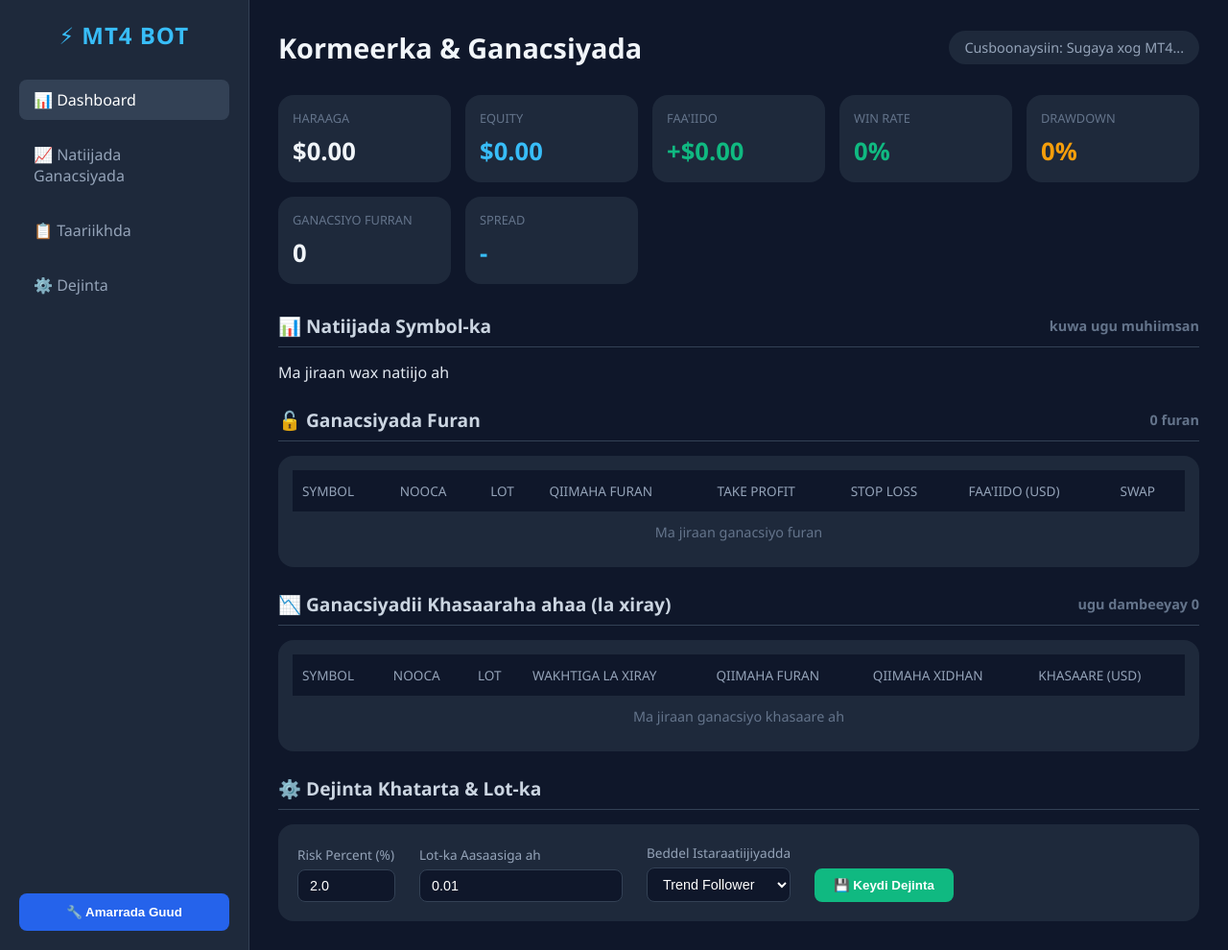
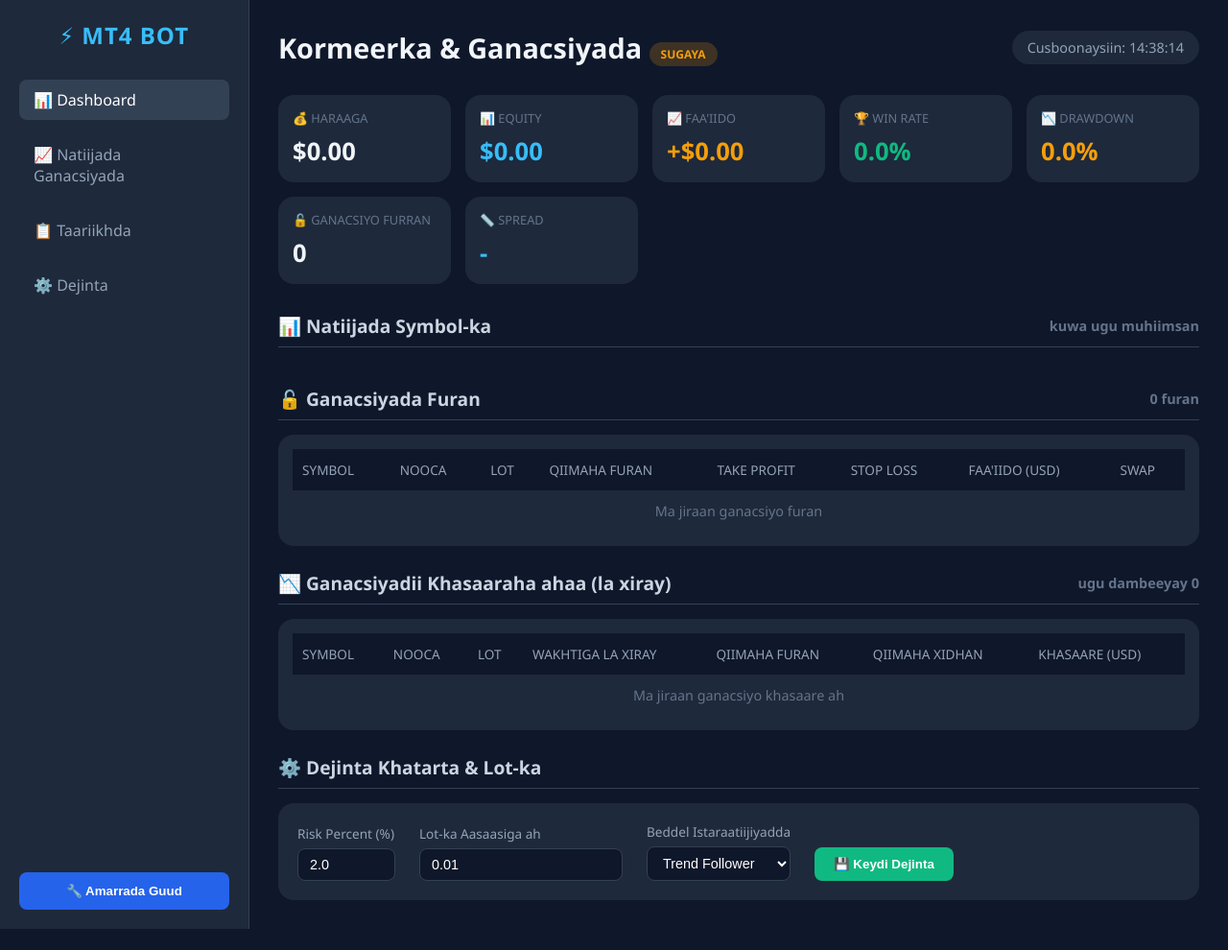
Before and after one commit to Shitomadone12/mohapro-dashboard, a Flask app: page / in a window 1280 px wide. Shown: the whole page at 96% size. After the commit the page ends 968 px from the top, so only its background shows below. Run offline with Flask 3, Linux system fonts and the light colour scheme.

Commit message:
Update index.html

```diff
--- a/templates/index.html
+++ b/templates/index.html
@@ -171,6 +171,41 @@
       cursor: pointer;
     }
     .save-btn:hover { background: #059669; }
+
+    /* Loading indicator */
+    .loading-spinner {
+      border: 3px solid #334155;
+      border-top: 3px solid #38bdf8;
+      border-radius: 50%;
+      width: 20px;
+      height: 20px;
+      animation: spin 1s linear infinite;
+      display: inline-block;
+      margin-left: 10px;
+      vertical-align: middle;
+    }
+    @keyframes spin {
+      0% { transform: rotate(0deg); }
+      100% { transform: rotate(360deg); }
+    }
+
+    /* Status badge */
+    .status-badge {
+      display: inline-block;
+      padding: 4px 12px;
+      border-radius: 20px;
+      font-size: 0.75rem;
+      font-weight: bold;
+      text-transform: uppercase;
+    }
+    .status-live {
+      background: rgba(16, 185, 129, 0.2);
+      color: #10b981;
+    }
+    .status-waiting {
+      background: rgba(245, 158, 11, 0.2);
+      color: #f59e0b;
+    }
   </style>
 </head>
 <body>
@@ -189,85 +224,58 @@
 
   <main class="main">
     <div class="header">
-      <h1>Kormeerka & Ganacsiyada</h1>
+      <h1>
+        Kormeerka & Ganacsiyada
+        <span id="connectionStatus" class="status-badge status-waiting">SUGAYA</span>
+      </h1>
       <div class="update-time" id="updateTime">Cusboonaysiin: {{ update_time }}</div>
     </div>
 
     <!-- Summary stats -->
     <div class="stats-grid">
-      <div class="stat-card"><div class="label">Haraaga</div><div class="value white" id="balance">${{ "{:,.2f}".format(balance) }}</div></div>
-      <div class="stat-card"><div class="label">Equity</div><div class="value info" id="equity">${{ "{:,.2f}".format(equity) }}</div></div>
-      <div class="stat-card"><div class="label">Faa'iido</div><div class="value {{ 'positive' if profit >= 0 else 'negative' }}" id="profit">{{ "{:+,.2f}".format(profit) }}</div></div>
-      <div class="stat-card"><div class="label">Win Rate</div><div class="value positive" id="winRate">{{ win_rate }}%</div></div>
-      <div class="stat-card"><div class="label">Drawdown</div><div class="value neutral" id="drawdown">{{ drawdown }}%</div></div>
-      <div class="stat-card"><div class="label">Ganacsiyo Furran</div><div class="value white" id="openTradesCount">{{ open_trades_count }}</div></div>
-      <div class="stat-card"><div class="label">Spread</div><div class="value info" id="spread">{{ spread if spread else '-' }}</div></div>
+      <div class="stat-card"><div class="label">💰 Haraaga</div><div class="value white" id="balance">$0.00</div></div>
+      <div class="stat-card"><div class="label">📊 Equity</div><div class="value info" id="equity">$0.00</div></div>
+      <div class="stat-card"><div class="label">📈 Faa'iido</div><div class="value neutral" id="profit">$0.00</div></div>
+      <div class="stat-card"><div class="label">🏆 Win Rate</div><div class="value positive" id="winRate">0%</div></div>
+      <div class="stat-card"><div class="label">📉 Drawdown</div><div class="value neutral" id="drawdown">0%</div></div>
+      <div class="stat-card"><div class="label">🔓 Ganacsiyo Furran</div><div class="value white" id="openTradesCount">0</div></div>
+      <div class="stat-card"><div class="label">📏 Spread</div><div class="value info" id="spread">-</div></div>
     </div>
 
     <!-- SYMBOL RESULT SECTION -->
     <h2 class="section-title">📊 Natiijada Symbol-ka <span id="symbolCount">kuwa ugu muhiimsan</span></h2>
     <div class="symbol-results" id="symbolResultsContainer">
-      {% for sym in symbol_results %}
       <div class="symbol-card">
-        <div class="pair">{{ sym.pair }}</div>
-        <div class="stat">Ganacsiyo: {{ sym.trades }} | Guul: {{ sym.wins }}</div>
-        <div class="pnl {{ 'positive' if sym.pnl >= 0 else 'loss' }}">{{ "{:+,.2f}".format(sym.pnl) }}</div>
+        <div class="pair">--</div>
+        <div class="stat">Sugaya xog MT4...</div>
+        <div class="pnl neutral">$0.00</div>
       </div>
-      {% endfor %}
-      {% if symbol_results|length == 0 %}
-      <p>Ma jiraan wax natiijo ah</p>
-      {% endif %}
     </div>
 
     <!-- OPEN TRADES TABLE -->
-    <h2 class="section-title">🔓 Ganacsiyada Furan <span id="openTradesCountLabel">{{ open_trades|length }} furan</span></h2>
+    <h2 class="section-title">🔓 Ganacsiyada Furan <span id="openTradesCountLabel">0 furan</span></h2>
     <div class="table-container">
       <table>
         <thead>
           <tr><th>Symbol</th><th>Nooca</th><th>Lot</th><th>Qiimaha Furan</th><th>Take Profit</th><th>Stop Loss</th><th>Faa'iido (USD)</th><th>Swap</th></tr>
         </thead>
         <tbody id="openTradesTable">
-          {% for trade in open_trades %}
-          <tr class="open-trade">
-            <td>{{ trade.symbol }}</td>
-            <td>{{ trade.type }}</td>
-            <td>{{ trade.lot }}</td>
-            <td>{{ trade.open_price }}</td>
-            <td>{{ trade.tp }}</td>
-            <td>{{ trade.sl }}</td>
-            <td class="{{ 'profit' if trade.profit >= 0 else 'loss' }}">{{ "{:+,.2f}".format(trade.profit) }}</td>
-            <td>{{ trade.swap }}</td>
-          </tr>
-          {% endfor %}
-          {% if open_trades|length == 0 %}
-          <tr><td colspan="8" style="text-align:center; color:#64748b;">Ma jiraan ganacsiyo furan</td></tr>
-          {% endif %}
+          <tr><td colspan="8" style="text-align:center; color:#64748b;">
+            <span class="loading-spinner"></span> Sugaya xog MT4...
+          </td></tr>
         </tbody>
       </table>
     </div>
 
     <!-- CLOSED LOSS TRADES TABLE -->
-    <h2 class="section-title">📉 Ganacsiyadii Khasaaraha ahaa (la xiray) <span id="closedLossCountLabel">ugu dambeeyay {{ closed_loss_trades|length }}</span></h2>
+    <h2 class="section-title">📉 Ganacsiyadii Khasaaraha ahaa (la xiray) <span id="closedLossCountLabel">ugu dambeeyay 0</span></h2>
     <div class="table-container">
       <table>
         <thead>
           <tr><th>Symbol</th><th>Nooca</th><th>Lot</th><th>Wakhtiga la xiray</th><th>Qiimaha Furan</th><th>Qiimaha Xidhan</th><th>Khasaare (USD)</th></tr>
         </thead>
         <tbody id="closedLossTradesTable">
-          {% for trade in closed_loss_trades %}
-          <tr>
-            <td>{{ trade.symbol }}</td>
-            <td>{{ trade.type }}</td>
-            <td>{{ trade.lot }}</td>
-            <td>{{ trade.close_time }}</td>
-            <td>{{ trade.open_price }}</td>
-            <td>{{ trade.close_price }}</td>
-            <td class="loss">{{ "{:+,.2f}".format(trade.loss) }}</td>
-          </tr>
-          {% endfor %}
-          {% if closed_loss_trades|length == 0 %}
           <tr><td colspan="7" style="text-align:center; color:#64748b;">Ma jiraan ganacsiyo khasaare ah</td></tr>
-          {% endif %}
         </tbody>
       </table>
     </div>
@@ -296,19 +304,29 @@
   </main>
 
   <script>
+    // ========== GLOBAL STATE ==========
+    let isLiveData = false;
+
     // ========== LIVE DATA UPDATES ==========
     function updateDashboard(data) {
+      // Check if this is real data (balance > 0)
+      if (parseFloat(data.balance) > 0 && !isLiveData) {
+        isLiveData = true;
+        document.getElementById('connectionStatus').textContent = 'LIVE';
+        document.getElementById('connectionStatus').className = 'status-badge status-live';
+      }
+
       // Update summary cards
       document.getElementById('balance').textContent = '$' + parseFloat(data.balance).toLocaleString('en-US', {minimumFractionDigits: 2});
       document.getElementById('equity').textContent = '$' + parseFloat(data.equity).toLocaleString('en-US', {minimumFractionDigits: 2});
       const profitVal = parseFloat(data.profit);
       const profitEl = document.getElementById('profit');
-      profitEl.textContent = (profitVal >= 0 ? '+' : '') + '$' + Math.abs(profitVal).toFixed(2);
-      profitEl.className = 'value ' + (profitVal >= 0 ? 'positive' : 'negative');
-      document.getElementById('winRate').textContent = data.win_rate + '%';
-      document.getElementById('drawdown').textContent = data.drawdown + '%';
-      document.getElementById('openTradesCount').textContent = data.open_trades_count;
-      document.getElementById('spread').textContent = data.spread !== null ? data.spread : '-';
+      profitEl.textContent = (profitVal >= 0 ? '+' : '-') + '$' + Math.abs(profitVal).toLocaleString('en-US', {minimumFractionDigits: 2});
+      profitEl.className = 'value ' + (profitVal > 0 ? 'positive' : profitVal < 0 ? 'negative' : 'neutral');
+      document.getElementById('winRate').textContent = parseFloat(data.win_rate).toFixed(1) + '%';
+      document.getElementById('drawdown').textContent = parseFloat(data.drawdown).toFixed(1) + '%';
+      document.getElementById('openTradesCount').textContent = parseInt(data.open_trades_count);
+      document.getElementById('spread').textContent = data.spread !== null && data.spread !== '' ? data.spread : '-';
 
       // Update time
       document.getElementById('updateTime').textContent = 'Cusboonaysiin: ' + data.update_time;
@@ -321,14 +339,14 @@
           const row = document.createElement('tr');
           row.className = 'open-trade';
           const profit = parseFloat(trade.profit);
-          row.innerHTML = `<td>${trade.symbol}</td>
-                           <td>${trade.type}</td>
-                           <td>${trade.lot}</td>
-                           <td>${trade.open_price}</td>
-                           <td>${trade.tp}</td>
-                           <td>${trade.sl}</td>
+          row.innerHTML = `<td><strong>${trade.symbol}</strong></td>
+                           <td><span style="color: ${trade.type === 'Buy' ? '#10b981' : '#ef4444'}">${trade.type}</span></td>
+                           <td>${parseFloat(trade.lot).toFixed(2)}</td>
+                           <td>${parseFloat(trade.open_price).toFixed(5)}</td>
+                           <td>${parseFloat(trade.tp).toFixed(5)}</td>
+                           <td>${parseFloat(trade.sl).toFixed(5)}</td>
                            <td class="${profit >= 0 ? 'profit' : 'loss'}">${profit >= 0 ? '+' : ''}$${profit.toFixed(2)}</td>
-                           <td>${trade.swap}</td>`;
+                           <td>${parseFloat(trade.swap).toFixed(2)}</td>`;
           openTbody.appendChild(row);
         });
         document.getElementById('openTradesCountLabel').textContent = data.open_trades.length + ' furan';
@@ -344,12 +362,12 @@
         data.closed_loss_trades.forEach(trade => {
           const row = document.createElement('tr');
           const loss = Math.abs(parseFloat(trade.loss));
-          row.innerHTML = `<td>${trade.symbol}</td>
-                           <td>${trade.type}</td>
-                           <td>${trade.lot}</td>
+          row.innerHTML = `<td><strong>${trade.symbol}</strong></td>
+                           <td><span style="color: ${trade.type === 'Buy' ? '#10b981' : '#ef4444'}">${trade.type}</span></td>
+                           <td>${parseFloat(trade.lot).toFixed(2)}</td>
                            <td>${trade.close_time}</td>
-                           <td>${trade.open_price}</td>
-                           <td>${trade.close_price}</td>
+                           <td>${parseFloat(trade.open_price).toFixed(5)}</td>
+                           <td>${parseFloat(trade.close_price).toFixed(5)}</td>
                            <td class="loss">-$${loss.toFixed(2)}</td>`;
           lossTbody.appendChild(row);
         });
@@ -369,27 +387,35 @@
           const pnl = parseFloat(sym.pnl);
           card.innerHTML = `<div class="pair">${sym.pair}</div>
                             <div class="stat">Ganacsiyo: ${sym.trades} | Guul: ${sym.wins}</div>
-                            <div class="pnl ${pnl >= 0 ? 'positive' : 'loss'}">${pnl >= 0 ? '+' : ''}$${pnl.toFixed(2)}</div>`;
+                            <div class="pnl ${pnl > 0 ? 'positive' : pnl < 0 ? 'loss' : 'neutral'}">${pnl >= 0 ? '+' : ''}$${pnl.toFixed(2)}</div>`;
           symbolContainer.appendChild(card);
         });
         document.getElementById('symbolCount').textContent = 'kuwa ugu muhiimsan (' + data.symbol_results.length + ')';
-      } else {
-        symbolContainer.innerHTML = '<p>Ma jiraan wax natiijo ah</p>';
+      } else if (isLiveData) {
+        symbolContainer.innerHTML = '<div class="symbol-card"><div class="pair">--</div><div class="stat">Ma jiraan wax natiijo ah</div><div class="pnl neutral">$0.00</div></div>';
         document.getElementById('symbolCount').textContent = 'kuwa ugu muhiimsan';
       }
+      // else keep the default "Sugaya xog MT4..."
     }
 
     async function fetchLiveData() {
       try {
         const response = await fetch('/live_data');
+        if (!response.ok) throw new Error('Server error');
         const data = await response.json();
         updateDashboard(data);
+        document.getElementById('connectionStatus').textContent = isLiveData ? 'LIVE' : 'SUGAYA';
+        document.getElementById('connectionStatus').className = 'status-badge ' + (isLiveData ? 'status-live' : 'status-waiting');
       } catch (error) {
         console.error('Khalad soo dejinta xogta:', error);
+        document.getElementById('connectionStatus').textContent = 'KHALAD';
+        document.getElementById('connectionStatus').className = 'status-badge';
+        document.getElementById('connectionStatus').style.color = '#ef4444';
+        document.getElementById('connectionStatus').style.background = 'rgba(239, 68, 68, 0.2)';
       }
     }
 
-    // Soo deji marka ugu horraysa, kadib 5 ilbiriqsi kasta
+    // First load and then every 5 seconds
     fetchLiveData();
     setInterval(fetchLiveData, 5000);
 
@@ -404,9 +430,20 @@
         body: JSON.stringify({ risk_percent: risk, lot_size: lot, strategy: strategy })
       })
       .then(response => response.json())
-      .then(data => alert('Dejinta waa la keydiyay!'))
-      .catch(error => alert('Khalad ayaa dhacay.'));
+      .then(data => alert('✅ Dejinta waa la keydiyay!'))
+      .catch(error => alert('❌ Khalad ayaa dhacay.'));
     }
+
+    // Update local clock for smooth time display
+    function updateLocalClock() {
+      const now = new Date();
+      const timeStr = now.toLocaleTimeString('en-US', { hour:'2-digit', minute:'2-digit', second:'2-digit', hour12: false });
+      // Only update local time if server hasn't provided real data yet
+      if (!isLiveData) {
+        document.getElementById('updateTime').textContent = 'Cusboonaysiin: ' + timeStr;
+      }
+    }
+    setInterval(updateLocalClock, 1000);
   </script>
 </body>
 </html>
```
